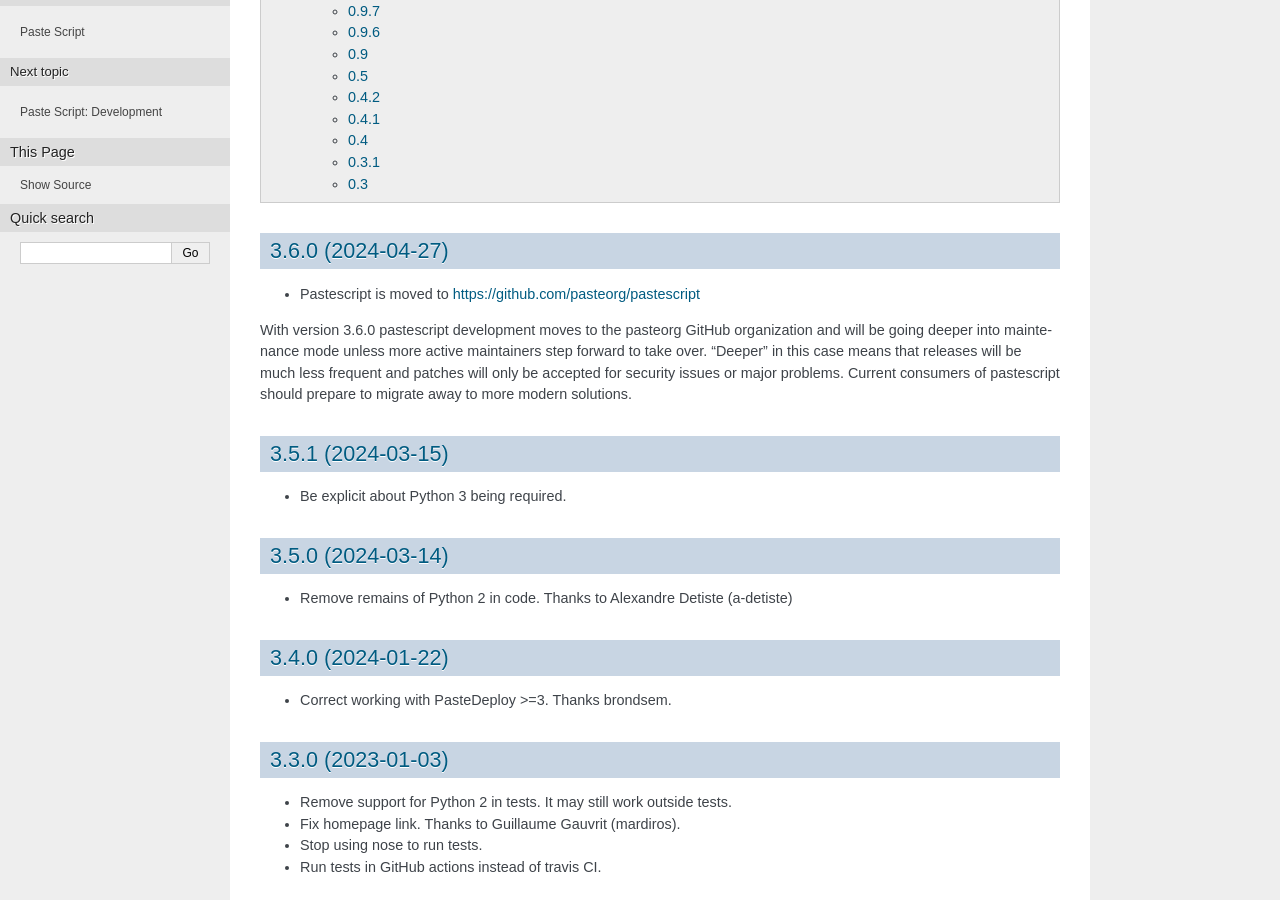
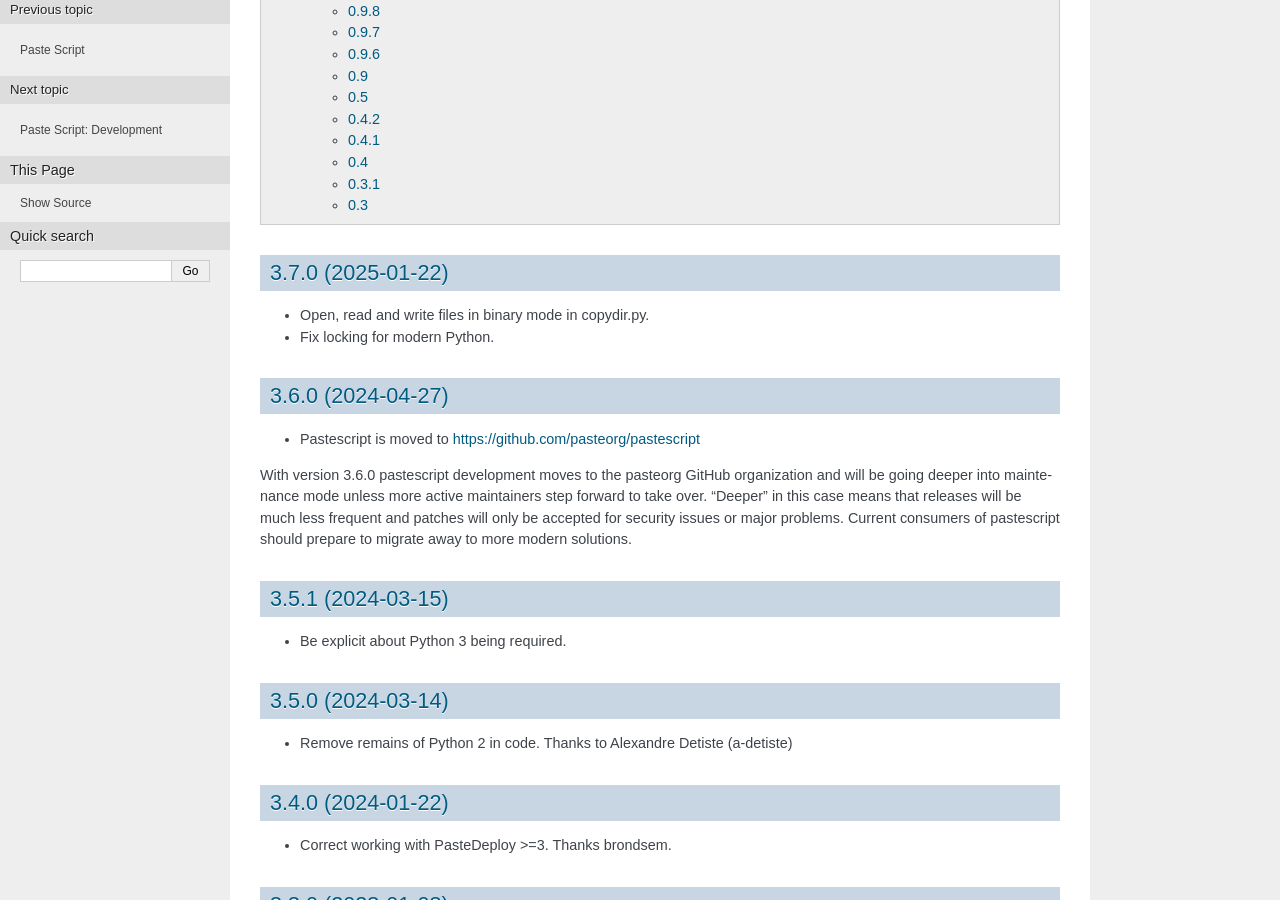
Before and after one commit to pasteorg/pastescript, a Sphinx documentation site: the page built from docs/news.txt, in a window 1280 px wide and 900 px high, scrolled down 896 px. Built offline with Sphinx 7.4.7, drawn with Linux system fonts in a browser that asks for light colours; some of the changed text lies outside the part shown.

Commit message:
Prepare release 3.7.0
see docs/news.txt

```diff
--- a/docs/news.txt
+++ b/docs/news.txt
@@ -2,6 +2,12 @@
 ==================
 
 .. contents::
+
+3.7.0 (2025-01-22)
+------------------
+
+* Open, read and write files in binary mode in copydir.py.
+* Fix locking for modern Python.
 
 3.6.0 (2024-04-27)
 ------------------
--- a/setup.py
+++ b/setup.py
@@ -17,7 +17,7 @@
 import re
 import sys
 
-version = '3.6.0'
+version = '3.7.0'
 
 news = os.path.join(os.path.dirname(__file__), 'docs', 'news.txt')
 found_news = ''
```
